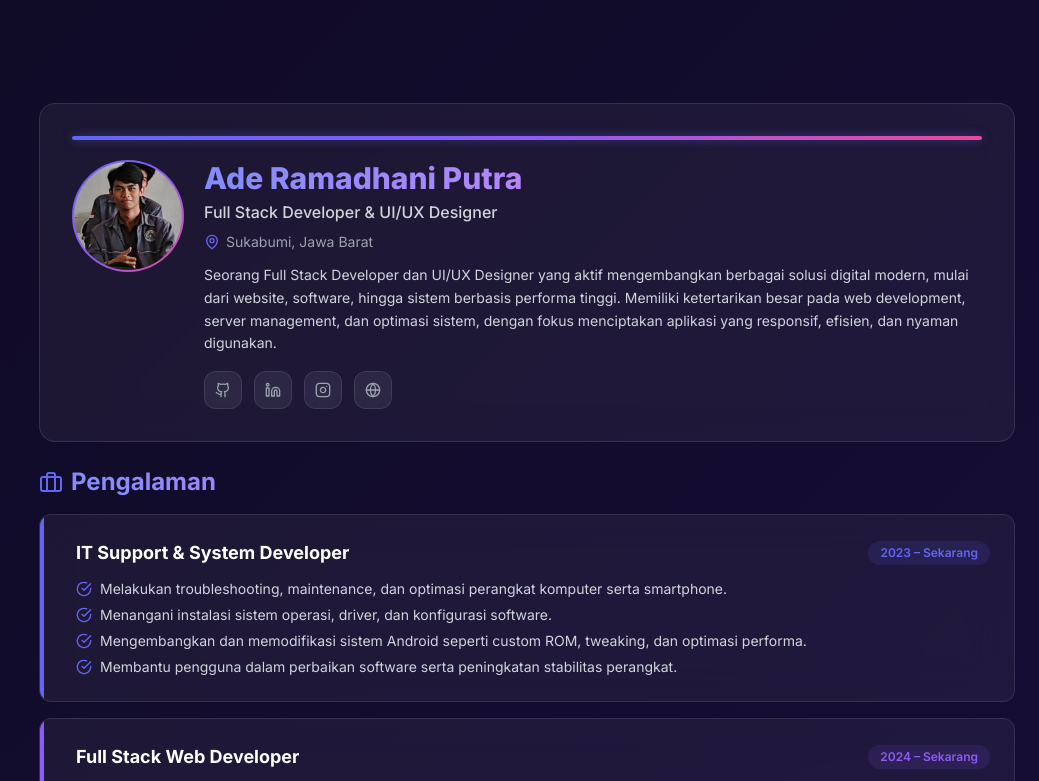
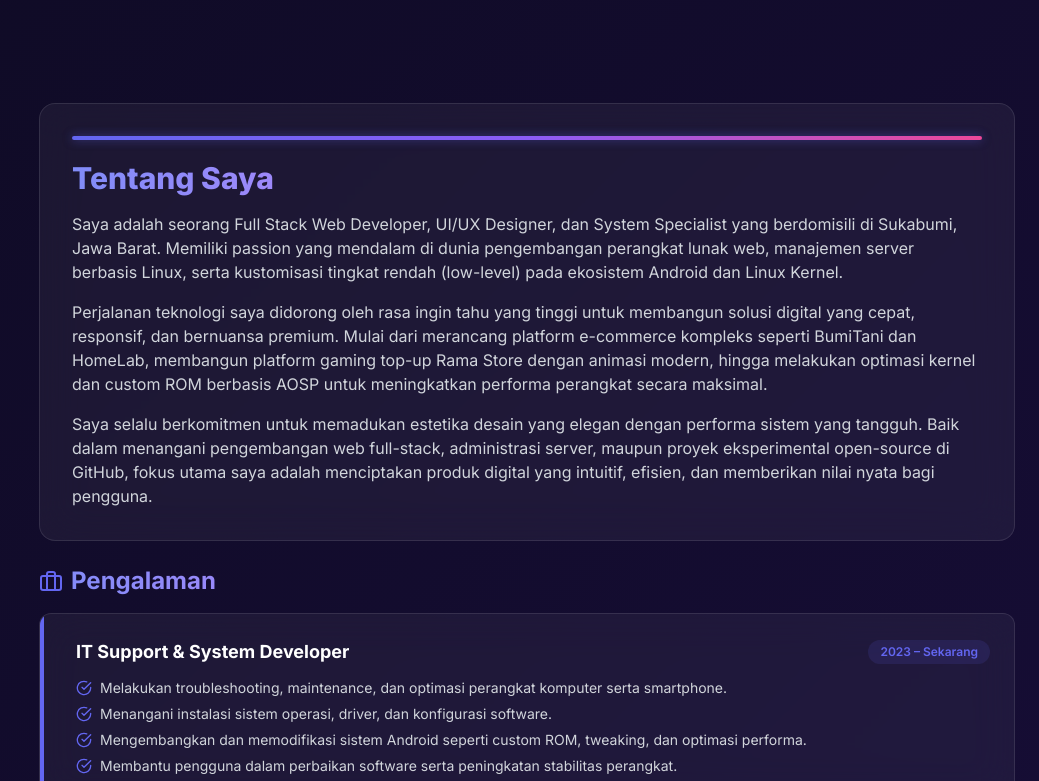
Before and after one commit to Rama-X2/portfolio, a Next.js app: page / in a window 1280 px wide. Shown: the part 959-1740 px from the top of the page, without its empty margins (241-1280 px from the left). Built offline with nearby package versions, Linux system fonts and the light colour scheme.

Commit message:
Portfolio V2 - Fix Bug V3

```diff
--- a/components/Portfolio.tsx
+++ b/components/Portfolio.tsx
@@ -1014,40 +1014,28 @@ export default function Portfolio() {
             transition={{ duration: 0.5 }}
             className="scroll-mt-20 space-y-6 pt-6 md:pt-10"
           >
-            {/* Profile */}
-            <div className="glass-card rounded-2xl p-5 md:p-8 border border-white/10">
+            {/* About Me Details (No duplicate avatar, rich background text) */}
+            <div className="glass-card rounded-2xl p-6 md:p-8 border border-white/10">
               <div className="w-full h-1 rounded-full bg-gradient-to-r from-primary via-secondary to-pink-500 mb-5 shadow-[0_0_10px_rgba(99,102,241,0.5)]" />
-              <div className="flex flex-col sm:flex-row items-center sm:items-start gap-5">
-                <div className="avatar-ring w-24 h-24 sm:w-28 sm:h-28 flex-shrink-0">
-                  <Image src={personal.avatar} alt={personal.name} width={112} height={112}
-                    className="w-full h-full object-cover rounded-full" />
-                </div>
-                <div className="text-center sm:text-left">
-                  <h1 className="text-2xl md:text-3xl font-extrabold gradient-text mb-1">{personal.name}</h1>
-                  <p className="text-gray-300 font-medium mb-2">{personal.title}</p>
-                  <div className="flex items-center justify-center sm:justify-start gap-1.5 text-sm text-gray-400 mb-3">
-                    <MapPin className="w-4 h-4 text-primary" />
-                    <span>{t.personal.location}</span>
-                  </div>
-                  <p className="text-sm text-gray-300 leading-relaxed">{t.personal.bio}</p>
-                  {/* Social links */}
-                  <div className="flex justify-center sm:justify-start gap-3 mt-4">
-                    {[
-                      { icon: Github,    href: personal.github,    label: 'GitHub'    },
-                      { icon: Linkedin,  href: personal.linkedin,  label: 'LinkedIn'  },
-                      { icon: Instagram, href: personal.instagram, label: 'Instagram' },
-                      { icon: Globe,     href: personal.website,   label: 'Website'   },
-                    ].map((link) => (
-                      <motion.a key={link.label} href={link.href} target="_blank" rel="noreferrer"
-                        title={link.label}
-                        className="p-2.5 glass-card rounded-xl text-gray-400 hover:text-white transition-all"
-                        whileHover={{ scale: 1.12, y: -2 }}
-                      >
-                        <link.icon className="w-4 h-4" />
-                      </motion.a>
-                    ))}
-                  </div>
-                </div>
+              <h2 className="text-2xl md:text-3xl font-extrabold gradient-text mb-4">
+                {lang === 'en' ? 'About Me' : 'Tentang Saya'}
+              </h2>
+              <div className="space-y-4 text-sm md:text-base text-gray-300 leading-relaxed font-normal">
+                <p>
+                  {lang === 'en'
+                    ? 'I am a Full Stack Web Developer, UI/UX Designer, and System Specialist based in Sukabumi, West Java. I have a deep passion for modern web software engineering, Linux server management, as well as low-level Android customization and Linux Kernel tuning.'
+                    : 'Saya adalah seorang Full Stack Web Developer, UI/UX Designer, dan System Specialist yang berdomisili di Sukabumi, Jawa Barat. Memiliki passion yang mendalam di dunia pengembangan perangkat lunak web, manajemen server berbasis Linux, serta kustomisasi tingkat rendah (low-level) pada ekosistem Android dan Linux Kernel.'}
+                </p>
+                <p>
+                  {lang === 'en'
+                    ? 'My tech journey is fueled by continuous curiosity to build fast, responsive, and premium digital solutions. From engineering complex e-commerce platforms like BumiTani and HomeLab, crafting gaming top-up platforms like Rama Store with fluid animations, to developing AOSP-based custom ROMs and kernel optimizations for peak hardware performance.'
+                    : 'Perjalanan teknologi saya didorong oleh rasa ingin tahu yang tinggi untuk membangun solusi digital yang cepat, responsif, dan bernuansa premium. Mulai dari merancang platform e-commerce kompleks seperti BumiTani dan HomeLab, membangun platform gaming top-up Rama Store dengan animasi modern, hingga melakukan optimasi kernel dan custom ROM berbasis AOSP untuk meningkatkan performa perangkat secara maksimal.'}
+                </p>
+                <p>
+                  {lang === 'en'
+                    ? 'I am committed to combining elegant design aesthetics with robust system engineering. Whether developing full-stack web applications, managing cloud server infrastructures, or sharing open-source experimental projects on GitHub, my goal is to deliver intuitive, highly efficient digital products that solve real-world problems.'
+                    : 'Saya selalu berkomitmen untuk memadukan estetika desain yang elegan dengan performa sistem yang tangguh. Baik dalam menangani pengembangan web full-stack, administrasi server, maupun proyek eksperimental open-source di GitHub, fokus utama saya adalah menciptakan produk digital yang intuitif, efisien, dan memberikan nilai nyata bagi pengguna.'}
+                </p>
               </div>
             </div>
 
```
